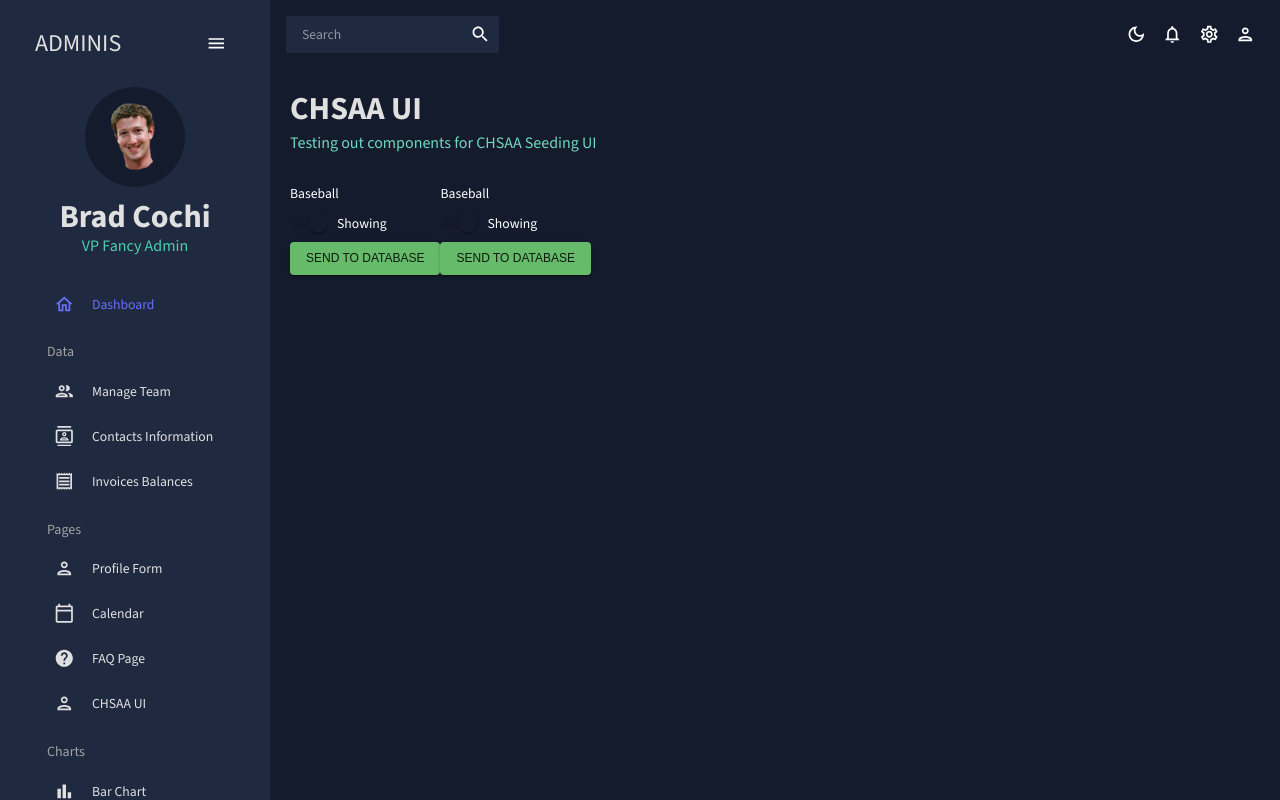
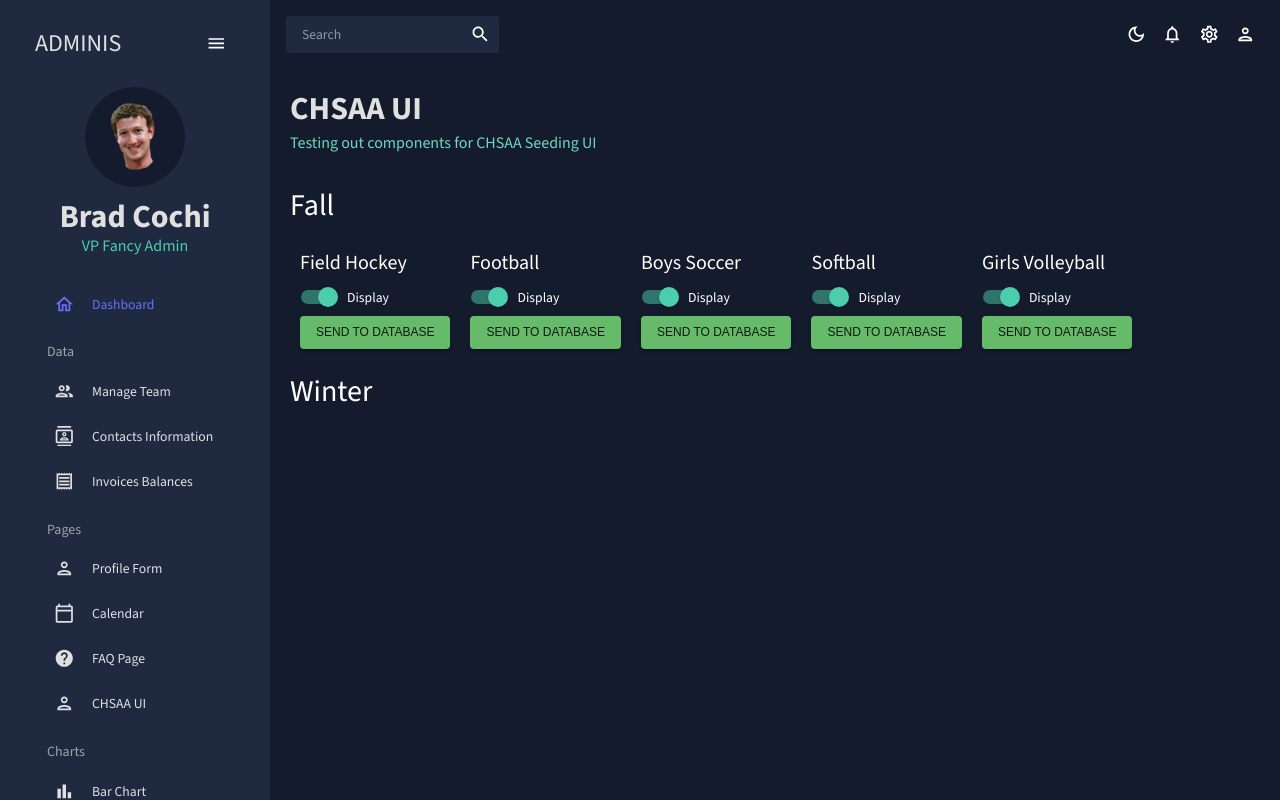
Before and after one commit to bradcochi/react-admin, a React (Create React App) app: page /chsaa in a window 1280 px wide. Built offline with nearby package versions, Linux system fonts and the light colour scheme.

Commit message:
added fall sports to CHSAA UI page

```diff
--- a/src/scenes/chsaa/index.jsx
+++ b/src/scenes/chsaa/index.jsx
@@ -15,24 +15,64 @@ const Chsaa = () => {
           subtitle="Testing out components for CHSAA Seeding UI"
         />
       </Box>
-      <Box display="flex">
+      <Box>
+        <Typography fontSize={30}>Fall</Typography>
+      </Box>
+      <Box display="flex" my="20px">
+        <Box mx="10px">
           <FormGroup>
-          <Typography>Baseball</Typography>
-
+            <Typography fontSize={20}>Field Hockey</Typography>
             <FormControlLabel
-            control={<Switch defaultChecked />}
-            label="Showing"
+              control={<Switch defaultChecked color="secondary" />}
+              label="Display"
             />
             <Button variant="contained" color="success">
               Send to Database
             </Button>
           </FormGroup>
+        </Box>
+        <Box mx="10px">
           <FormGroup>
-          <Typography>Baseball</Typography>
-
+            <Typography fontSize={20}>Football</Typography>
             <FormControlLabel
-            control={<Switch defaultChecked />}
-            label="Showing"
+              control={<Switch defaultChecked color="secondary" />}
+              label="Display"
+            />
+            <Button variant="contained" color="success">
+              Send to Database
+            </Button>
+          </FormGroup>
+        </Box>
+        <Box mx="10px">
+          <FormGroup>
+            <Typography fontSize={20}>Boys Soccer</Typography>
+            <FormControlLabel
+              control={<Switch defaultChecked color="secondary" />}
+              label="Display"
+            />
+            <Button variant="contained" color="success">
+              Send to Database
+            </Button>
+          </FormGroup>
+        </Box>
+        <Box mx="10px">
+          <FormGroup>
+            <Typography fontSize={20}>Softball</Typography>
+            <FormControlLabel
+              control={<Switch defaultChecked color="secondary" />}
+              label="Display"
+            />
+            <Button variant="contained" color="success">
+              Send to Database
+            </Button>
+          </FormGroup>
+        </Box>
+        <Box mx="10px">
+          <FormGroup>
+            <Typography fontSize={20}>Girls Volleyball</Typography>
+            <FormControlLabel
+              control={<Switch defaultChecked color="secondary" />}
+              label="Display"
             />
             <Button variant="contained" color="success">
               Send to Database
@@ -40,6 +80,10 @@ const Chsaa = () => {
           </FormGroup>
         </Box>
       </Box>
+      <Box>
+        <Typography fontSize={30}>Winter</Typography>
+      </Box>
+    </Box>
   );
 };
 
```
Lines whose indentation alone changed are shown as unchanged.
